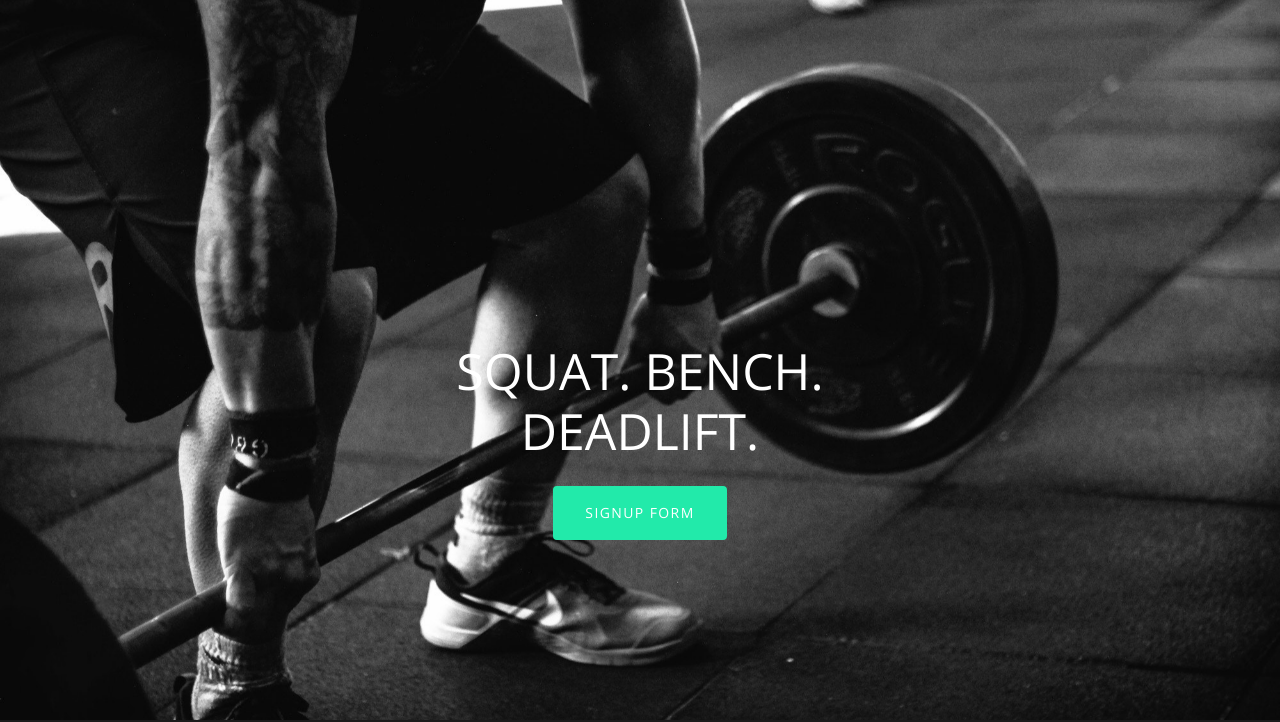
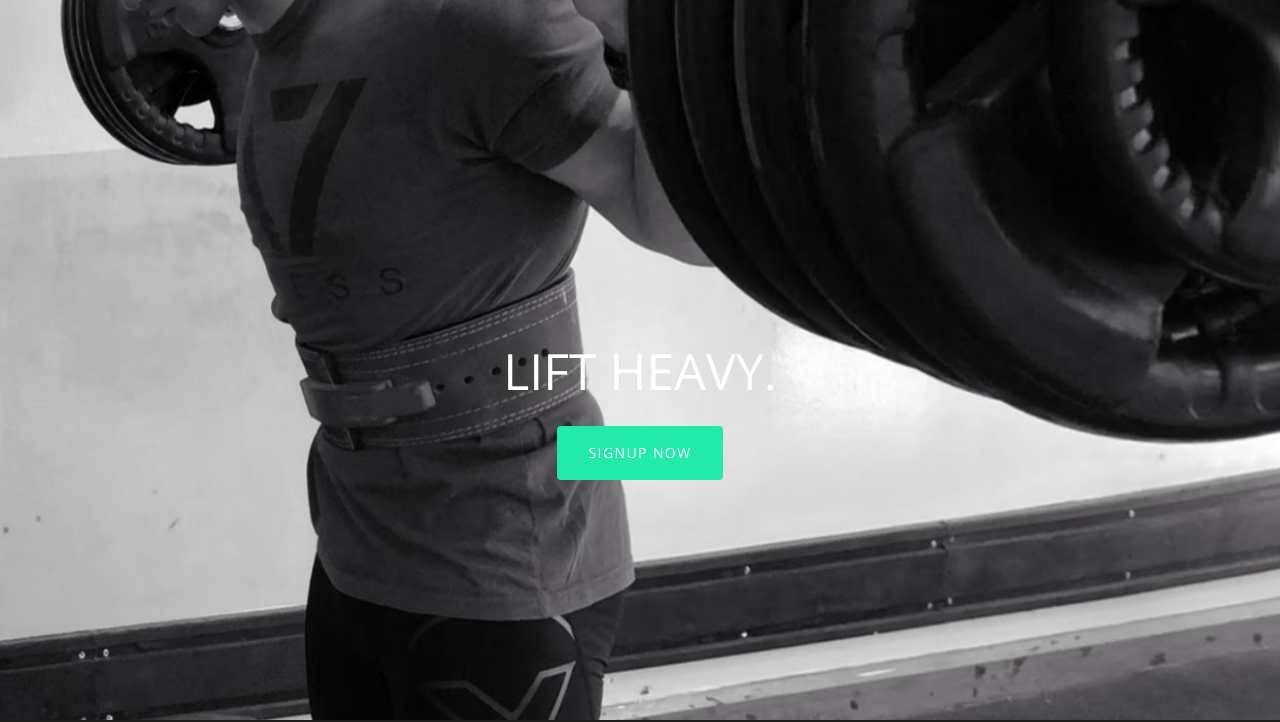
Before and after one commit to jshoung/powerliftingnus, a website: page index.html in a window 1280 px wide. Shown: the part 80-802 px from the top of the page. Drawn offline with nearby package versions, Linux system fonts and the light colour scheme; files whose address does not match are found by name.

Commit message:
Change background image

```diff
--- a/index.html
+++ b/index.html
@@ -40,13 +40,13 @@
   <!-- END: header -->
   <section class="probootstrap-slider flexslider">
     <ul class="slides">
-      <li style="background-image: url(img/barbell.jpg);">
+      <li style="background-image: url(img/snapseed.jpg);">
         <div class="container">
           <div class="row">
             <div class="col-md-12 text-center">
               <div class="slides-text probootstrap-animate">
-                <h2>Squat. Bench. Deadlift.</h2>
-                <p><a href="https://goo.gl/forms/Acsv7KU6hINFWSEI2" target="_blank" class="btn btn-primary">Signup Form</a></p>
+                <h2>Lift Heavy.</h2>
+                <p><a href="https://goo.gl/forms/Acsv7KU6hINFWSEI2" target="_blank" class="btn btn-primary">Signup Now</a></p>
               </div>
             </div>
           </div>
```
Also changed, not shown: img/Snapseed.jpg (added).
